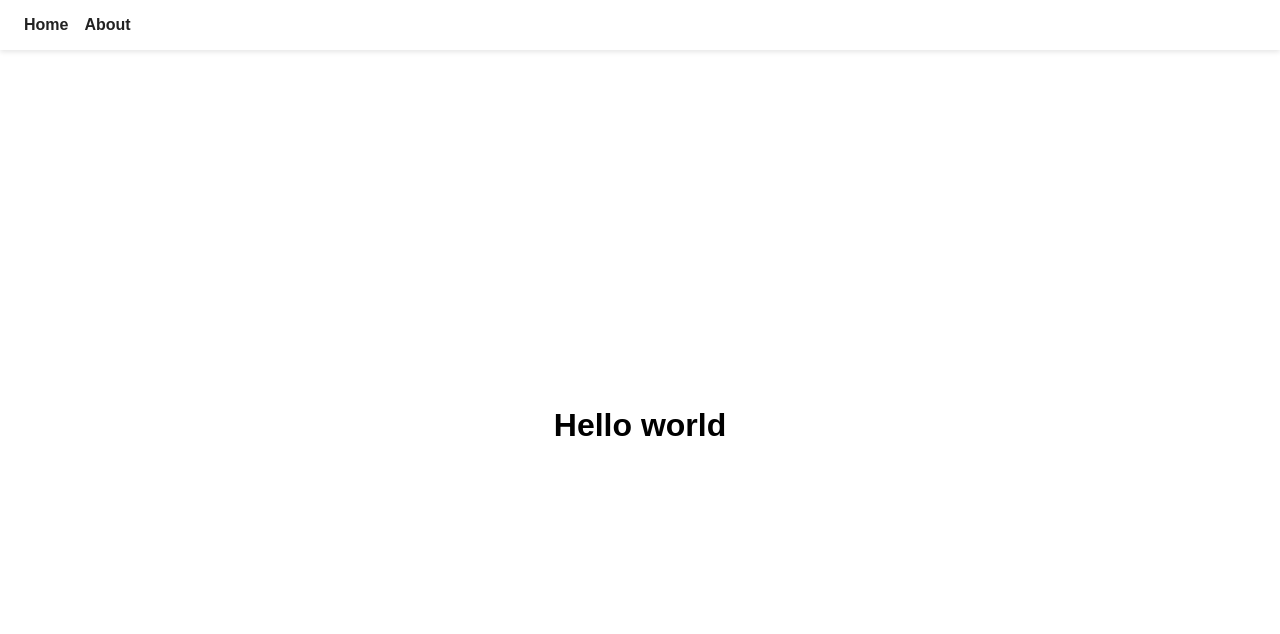
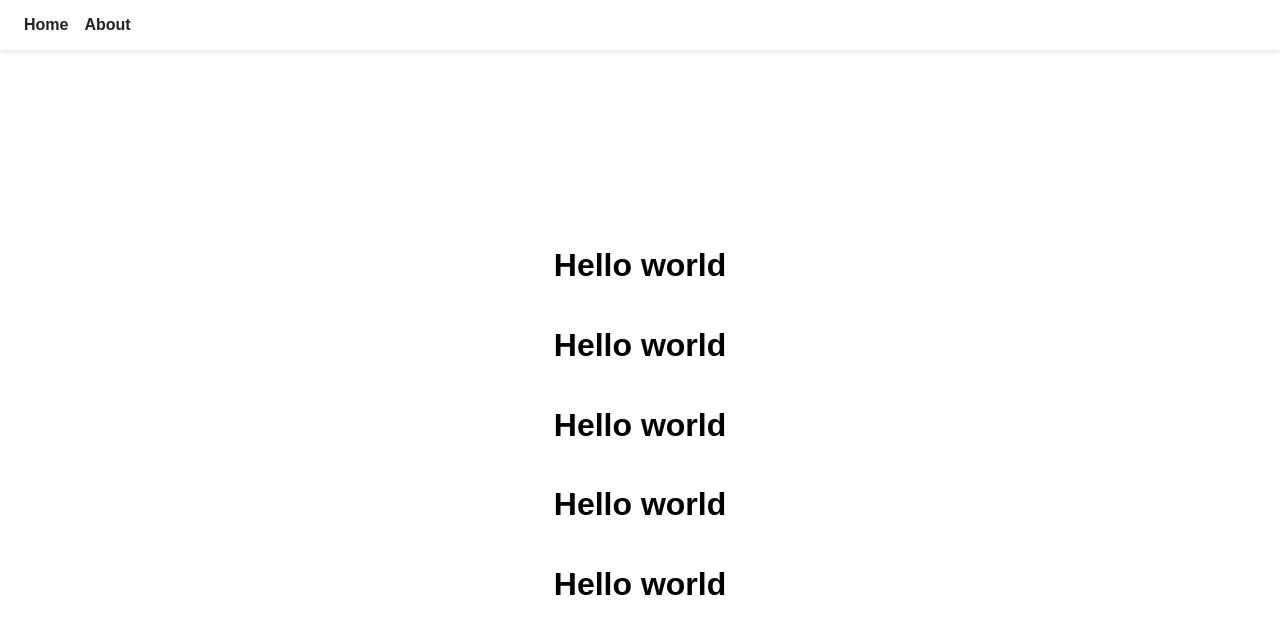
Before and after one commit to GeMiNiOranGe/LearnWeb, a plain HTML site: page index.html in a window 1280 px wide. Drawn offline with Linux system fonts and the light colour scheme.

Commit message:
render string 'hello world' 5 times

```diff
--- a/pages/home.html
+++ b/pages/home.html
@@ -1,3 +1,4 @@
-<div class="page-container">
-    <h1>Hello world</h1>
-</div>
+<div
+    id="home-page"
+    class="page-container"
+></div>
--- a/scripts/main.js
+++ b/scripts/main.js
@@ -1,4 +1,5 @@
 import { PageNotFoundError } from "./error.js";
+import { setupHomePage } from "./setup-home-page.js";
 
 /**
  * @param {string} page
@@ -19,9 +20,13 @@ async function navigateTo(page) {
     }
 }
 
-function handleNavigation() {
+async function handleNavigation() {
     const page = location.hash.replace('#', '') || 'home';
-    navigateTo(page);
+    await navigateTo(page);
+
+    if (page === 'home') {
+        setupHomePage();
+    }
 }
 
 window.addEventListener('hashchange', handleNavigation);
--- /dev/null
+++ b/scripts/setup-home-page.js
@@ -0,0 +1,17 @@
+export function setupHomePage() {
+    /** @type {HTMLDivElement | null} */
+    const homePage = document.getElementById('home-page');
+
+    if (!homePage) {
+        return;
+    }
+
+    const amount = 5;
+    const messages = Array(amount).fill('Hello world');
+
+    const homePageInner = messages.map(value => `
+        <h1>${value}</h1>
+    `);
+
+    homePage.innerHTML = homePageInner.join('');
+}
```
